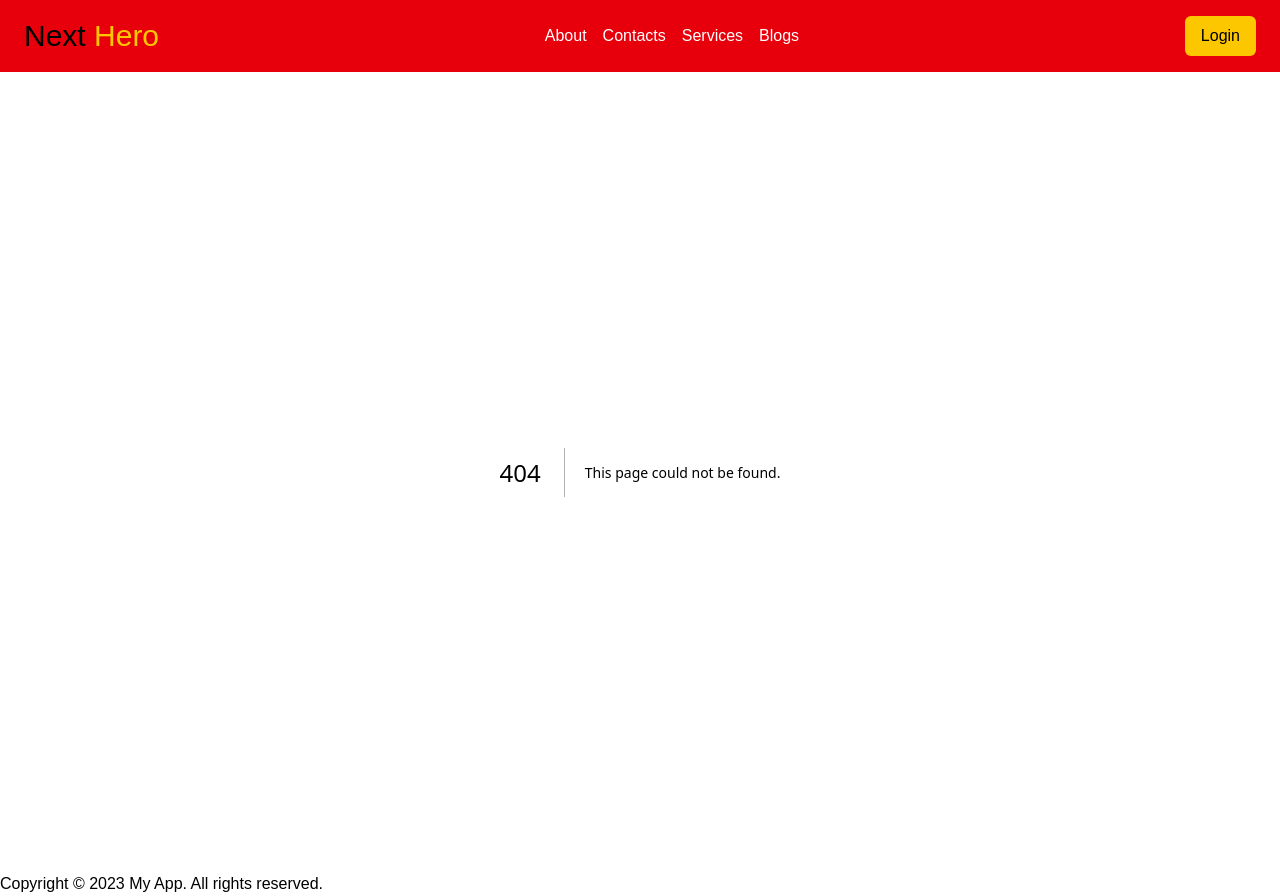
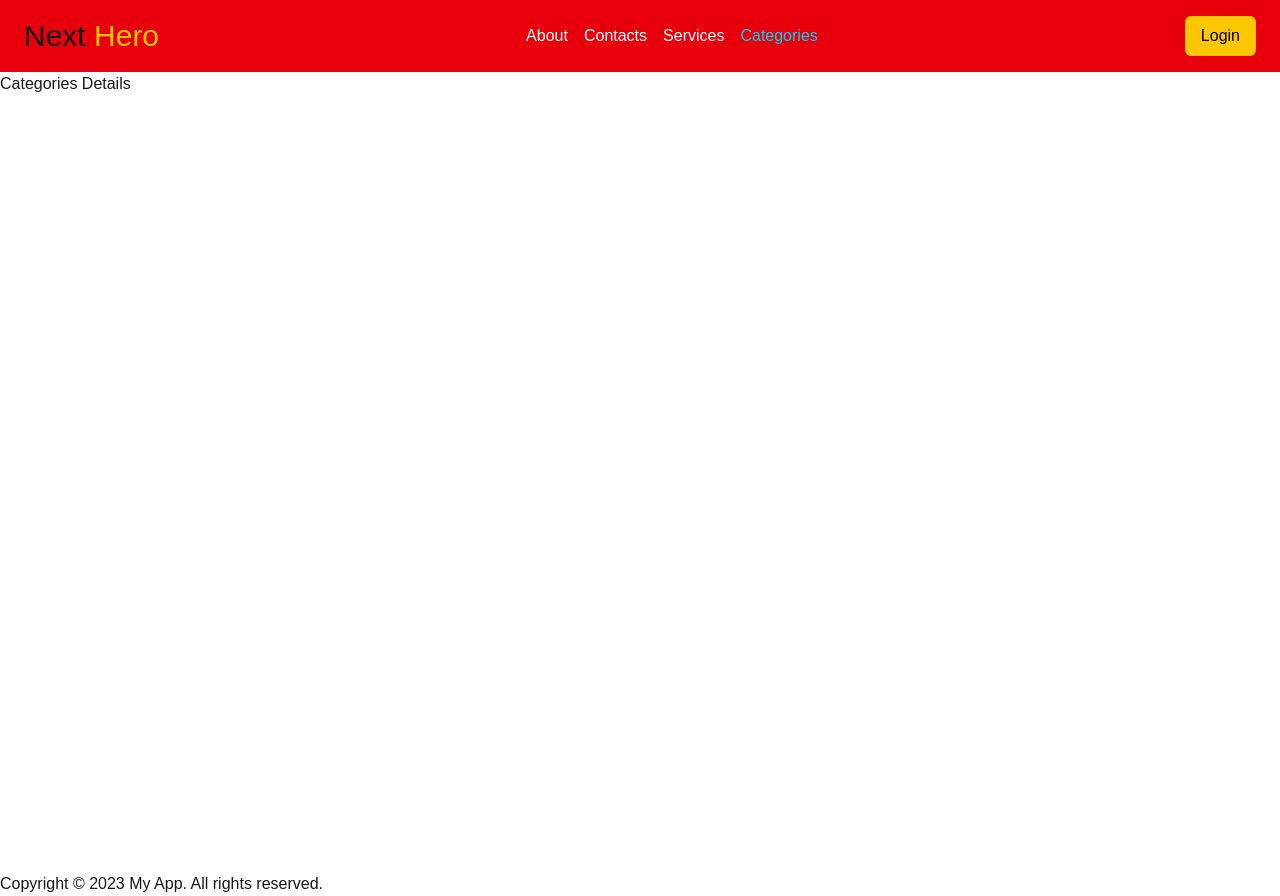
Before and after one commit to Shuvo-Chakraborty/Learning-NextJs, a Next.js app: page /Categories in a window 1280 px wide. Before the commit this address had no page. Built offline with nearby package versions, Linux system fonts and the light colour scheme.

Commit message:
Catch-all Segment/route

```diff
--- a/src/Components/Navbar.jsx
+++ b/src/Components/Navbar.jsx
@@ -13,7 +13,8 @@ const Navbar = () => {
         { title: "About", path: "/about" },
         { title: "Contacts", path: "/contacts" },
         { title: "Services", path: "/services" },
-        { title: "Blogs", path: "/blogs" },
+        { title: "Categories", path: "/Categories" },
+
     ];
 
     if (pathName.includes("/dashboard"))
--- /dev/null
+++ b/src/app/Categories/[...features]/page.jsx
@@ -0,0 +1,35 @@
+export default async function CategoriesDetailsPage({ params }) {
+    const { features } = await params;
+
+    console.log({ features }); // এখানে দেখতে পারবেন URL থেকে কী আসছে
+
+    if (features.length === 3) {
+        return (
+            <div>
+                {features[2]}
+            </div>
+        );
+    }
+    //  if (features.length === 2) {
+    //     return (
+    //         <div>
+    //             {features[1]}
+    //         </div>
+    //     );
+    // }
+
+    if (features.length === 2) {
+        return (
+            <div>
+                <p>Category: {features[0]}</p>
+                <p>Sub-feature: {features[1]}</p>
+            </div>
+        );
+    }
+
+    return (
+        <div className="h-screen">
+            Categories Details
+        </div>
+    );
+}
--- /dev/null
+++ b/src/app/Categories/page.jsx
@@ -0,0 +1,10 @@
+
+const CategoriesPage = () => {
+    return (
+        <div className="h-screen">
+            Categories Page
+        </div>
+    );
+}
+
+export default CategoriesPage;
```
